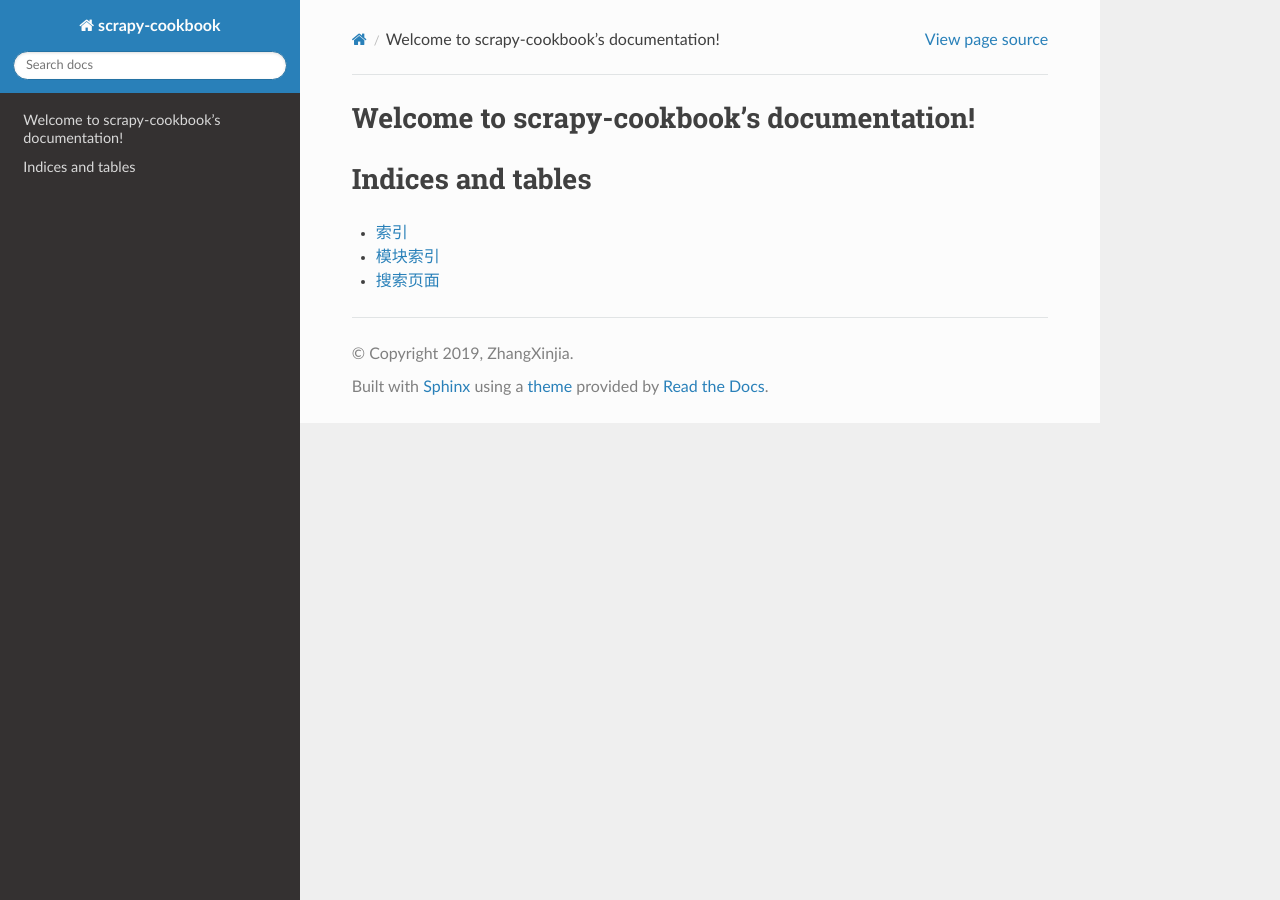
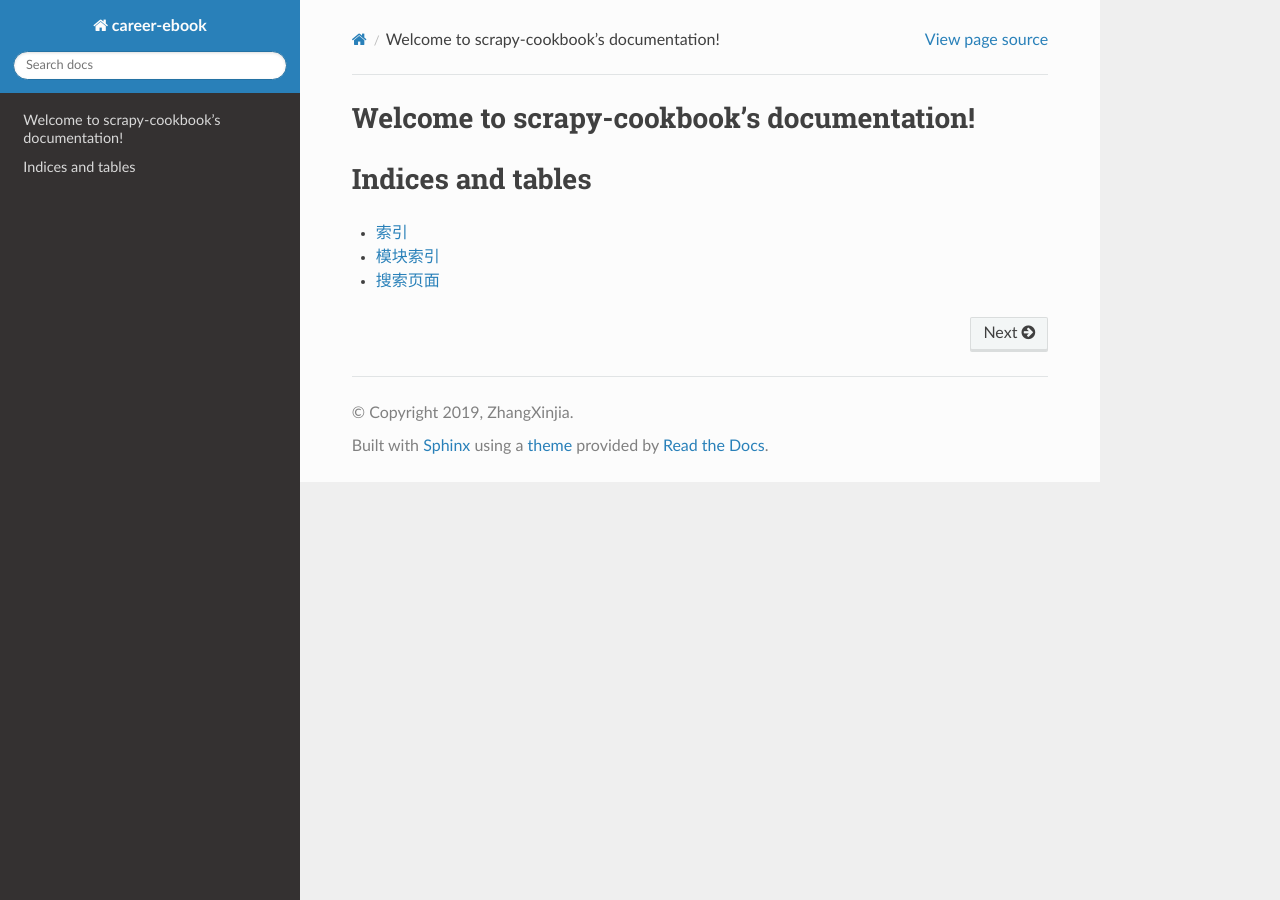
Before and after one commit to hubzhangxj/career-ebook, a Sphinx documentation site: the page built from source/index.rst, in a window 1280 px wide. Built offline with Sphinx 7.4.7 and the Read the Docs theme 2.0.0, drawn with Linux system fonts in a browser that asks for light colours.

Commit message:
ebook test01

```diff
--- a/source/conf.py
+++ b/source/conf.py
@@ -20,7 +20,7 @@ import sphinx_rtd_theme
 
 # -- Project information -----------------------------------------------------
 
-project = u'scrapy-cookbook'
+project = u'career-ebook'
 copyright = u'2019, ZhangXinjia'
 author = u'ZhangXinjia'
 
@@ -111,7 +111,8 @@ html_static_path = ['_static']
 # -- Options for HTMLHelp output ---------------------------------------------
 
 # Output file base name for HTML help builder.
-htmlhelp_basename = 'scrapy-cookbookdoc'
+# htmlhelp_basename = 'career-ebookdoc'
+htmlhelp_basename = 'career-ebook'
 
 
 # -- Options for LaTeX output ------------------------------------------------
@@ -138,7 +139,7 @@ latex_elements = {
 # (source start file, target name, title,
 #  author, documentclass [howto, manual, or own class]).
 latex_documents = [
-    (master_doc, 'scrapy-cookbook.tex', u'scrapy-cookbook Documentation',
+    (master_doc, 'career-ebook.tex', u'career-ebook Documentation',
      u'ZhangXinjia', 'manual'),
 ]
 
@@ -148,7 +149,7 @@ latex_documents = [
 # One entry per manual page. List of tuples
 # (source start file, name, description, authors, manual section).
 man_pages = [
-    (master_doc, 'scrapy-cookbook', u'scrapy-cookbook Documentation',
+    (master_doc, 'career-ebook', u'career-ebook Documentation',
      [author], 1)
 ]
 
@@ -159,8 +160,8 @@ man_pages = [
 # (source start file, target name, title, author,
 #  dir menu entry, description, category)
 texinfo_documents = [
-    (master_doc, 'scrapy-cookbook', u'scrapy-cookbook Documentation',
-     author, 'scrapy-cookbook', 'One line description of project.',
+    (master_doc, 'career-ebook', u'career-ebook Documentation',
+     author, 'career-ebook', 'One line description of project.',
      'Miscellaneous'),
 ]
 
--- a/source/hello.rst
+++ b/source/hello.rst
@@ -1,5 +1,3 @@
 ## hello,world
 
 ### test markdown
-
-===============
--- a/source/index.rst
+++ b/source/index.rst
@@ -9,6 +9,7 @@ Welcome to scrapy-cookbook's documentation!
 .. toctree::
    :maxdepth: 2
    :caption: Contents:
+
    hello
 
 
```
Also changed, not shown: 11 other files.
